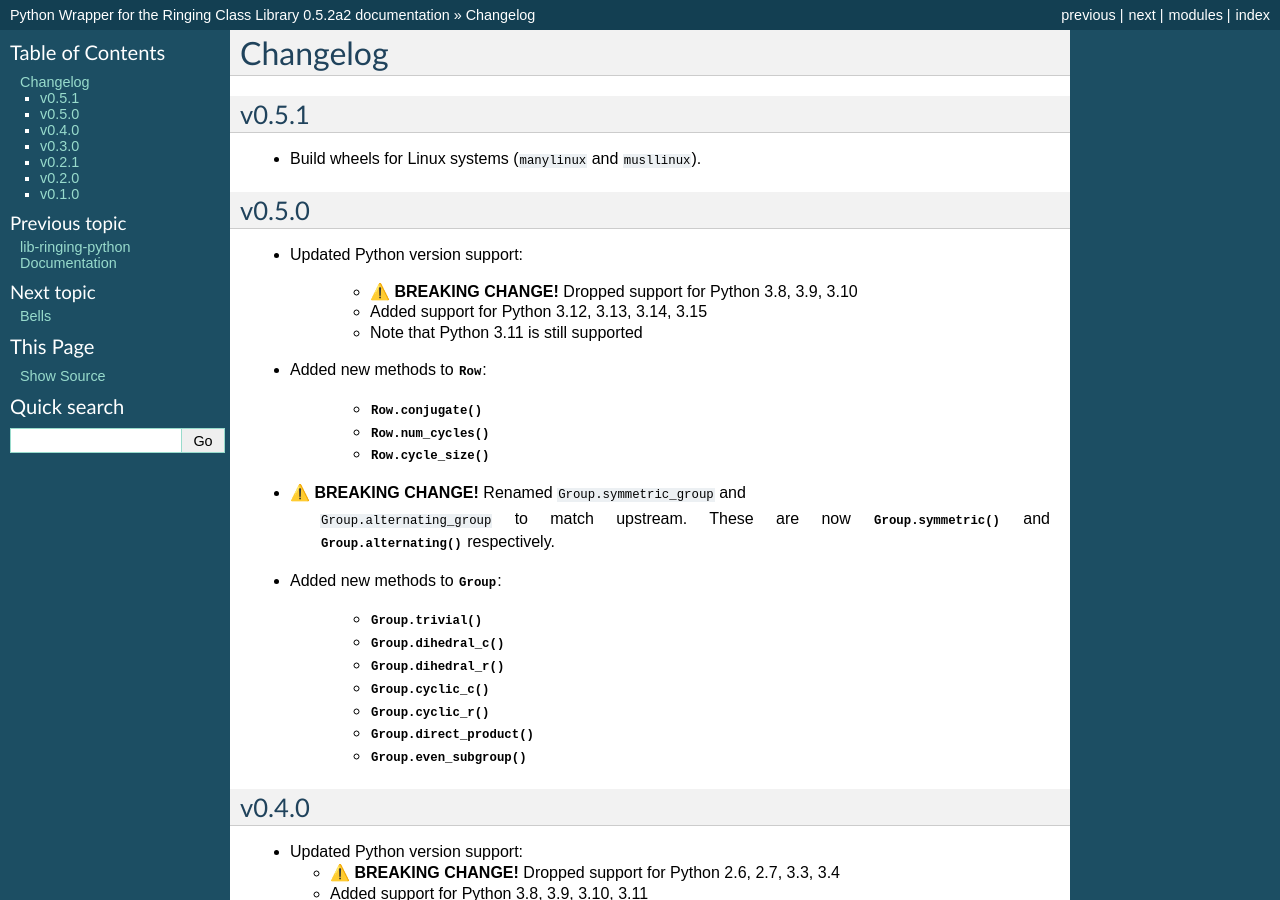
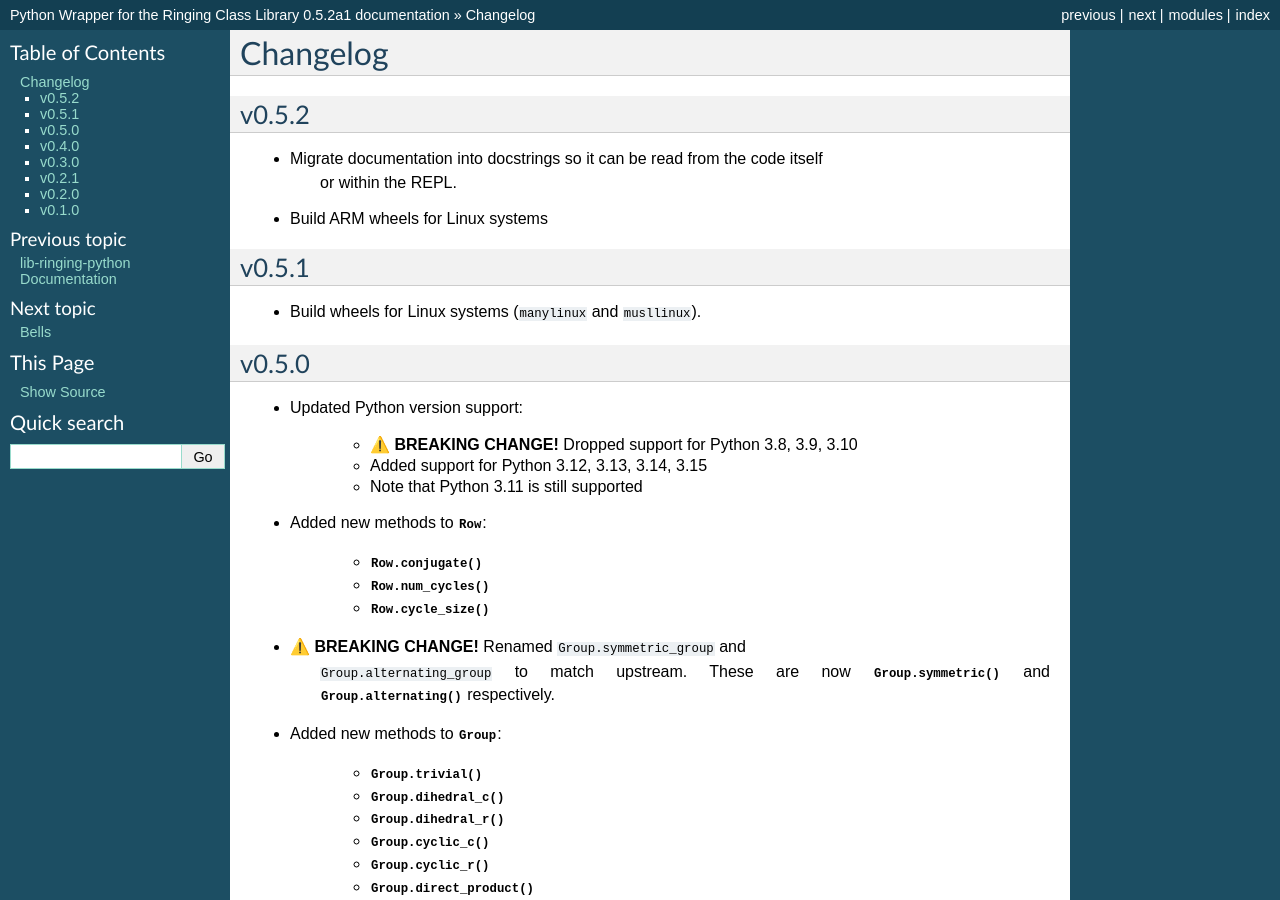
Before and after one commit to ringing-lib/ringing-lib-python, a Sphinx documentation site: the page built from docs/source/changelog.rst, in a window 1280 px wide and 900 px high. Built offline with Sphinx 7.4.7, drawn with Linux system fonts in a browser that asks for light colours; some of the changed text lies outside the part shown.

```diff
--- a/docs/source/changelog.rst
+++ b/docs/source/changelog.rst
@@ -2,6 +2,14 @@ Changelog
 =========
 
 .. currentmodule:: ringing
+
+v0.5.2
+------
+
+* Migrate documentation into docstrings so it can be read from the code itself
+   or within the REPL.
+
+* Build ARM wheels for Linux systems
 
 v0.5.1
 ------
--- a/pyproject.toml
+++ b/pyproject.toml
@@ -51,7 +51,7 @@ name = "ringing-lib"
 
 # Put the version of your project.
 # https://packaging.python.org/en/latest/guides/writing-pyproject-toml/#version
-version = "0.5.2a2"
+version = "0.5.2a1"
 
 # This lets you declare the minimum version of Python that you support
 # https://packaging.python.org/en/latest/guides/writing-pyproject-toml/#python-requires
```
Also changed, not shown: 2 other files.
